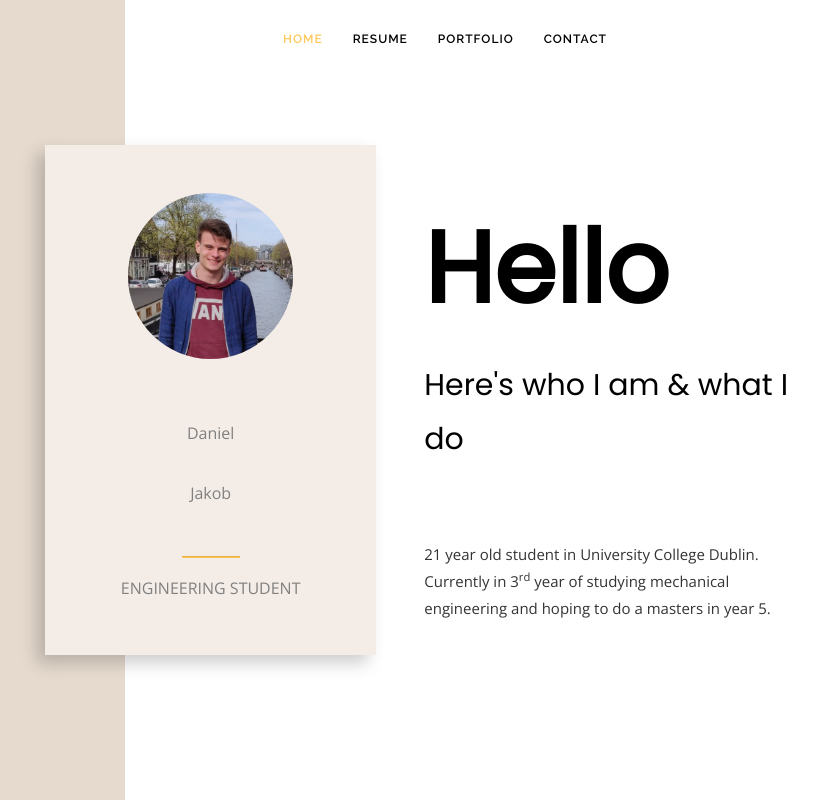
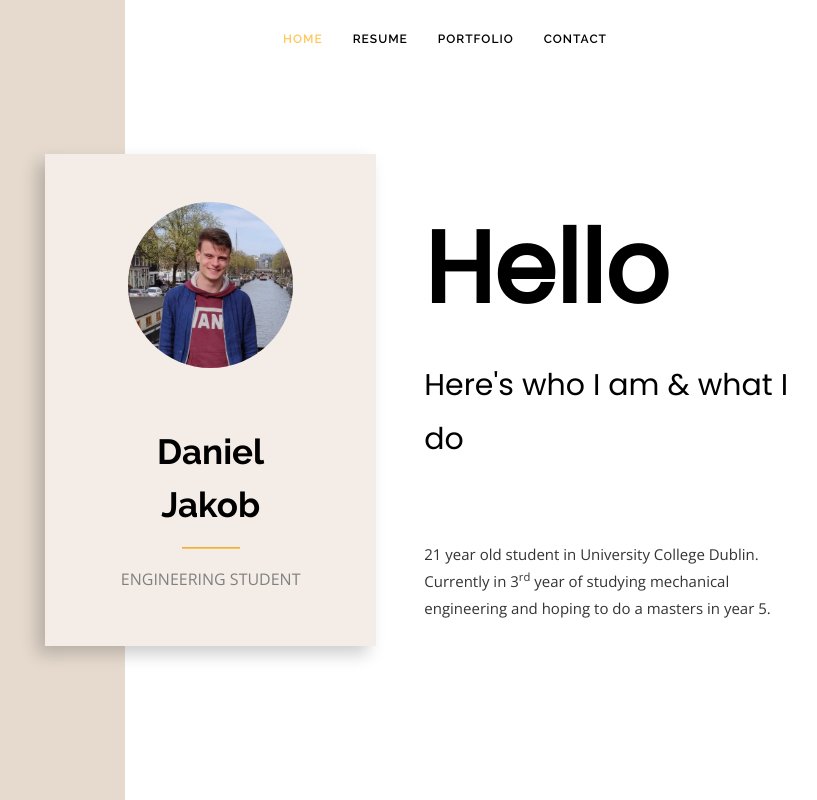
Before and after one commit to JakobsBiscuit/jakob.ie, a plain HTML site: page index.html in a window 1280 px wide. Shown: the top 800 px of the page, without its empty margins (195-1012 px from the left). Drawn offline with nearby package versions, Linux system fonts and the light colour scheme.

Commit message:
cleanup and fixes to card

```diff
--- a/assets/css/style.css
+++ b/assets/css/style.css
@@ -292,24 +292,26 @@ sup {
 }
 
 .card h5>p {
-	color: black;
+	color: black !important;
 	padding: 0em;
 	margin: 0.3em;
-	font-size: 25px;
+	font-size: 35px;
 	font-weight: 1000;
+	line-height: 1.5;
 }
 
-.card p:last-child {
+.card h5 p:last-child {
 	padding-top:0px;
 	margin-top: 0px;
 }
-.card p:first-child {
+.card h5 p:first-child {
 	margin-bottom: 0px;
 }
 
 .card .card-title {
 	text-align: center;
 	font-weight: 1000;
+	font-size: 35px;
 }
 
 .card .card-text {
--- a/index.html
+++ b/index.html
@@ -47,13 +47,13 @@
 					<div class="card">
 						<img alt="Card image cap" class="card-img-top" src="assets/img/portrait.jpg">
 						<div class="card-body">
-							<h5 class="card-title"></h5>
+							<h5 class="card-title">
 							<p>
 								Daniel
 							</p>
 							<p>
 								Jakob
-							</p>
+							</p></h5>
 							<hr style="width:20%;background:#ffc550;height: 1px;">
 							<p class="card-text">
 								Engineering Student
@@ -305,7 +305,6 @@
 		<!-- Main JS File -->
 		<script src="assets/js/main.js"></script>
 		<script src="assets/js/card.js"></script>
-
+		<script src="assets/js/card.js"></script>
 	</body>
-
 </html>
```
Also changed, not shown: assets/img/portfolio/portfolio-1.jpg (deleted), assets/img/portfolio/portfolio-4.jpg (deleted). Lines whose indentation alone changed are shown as unchanged.
